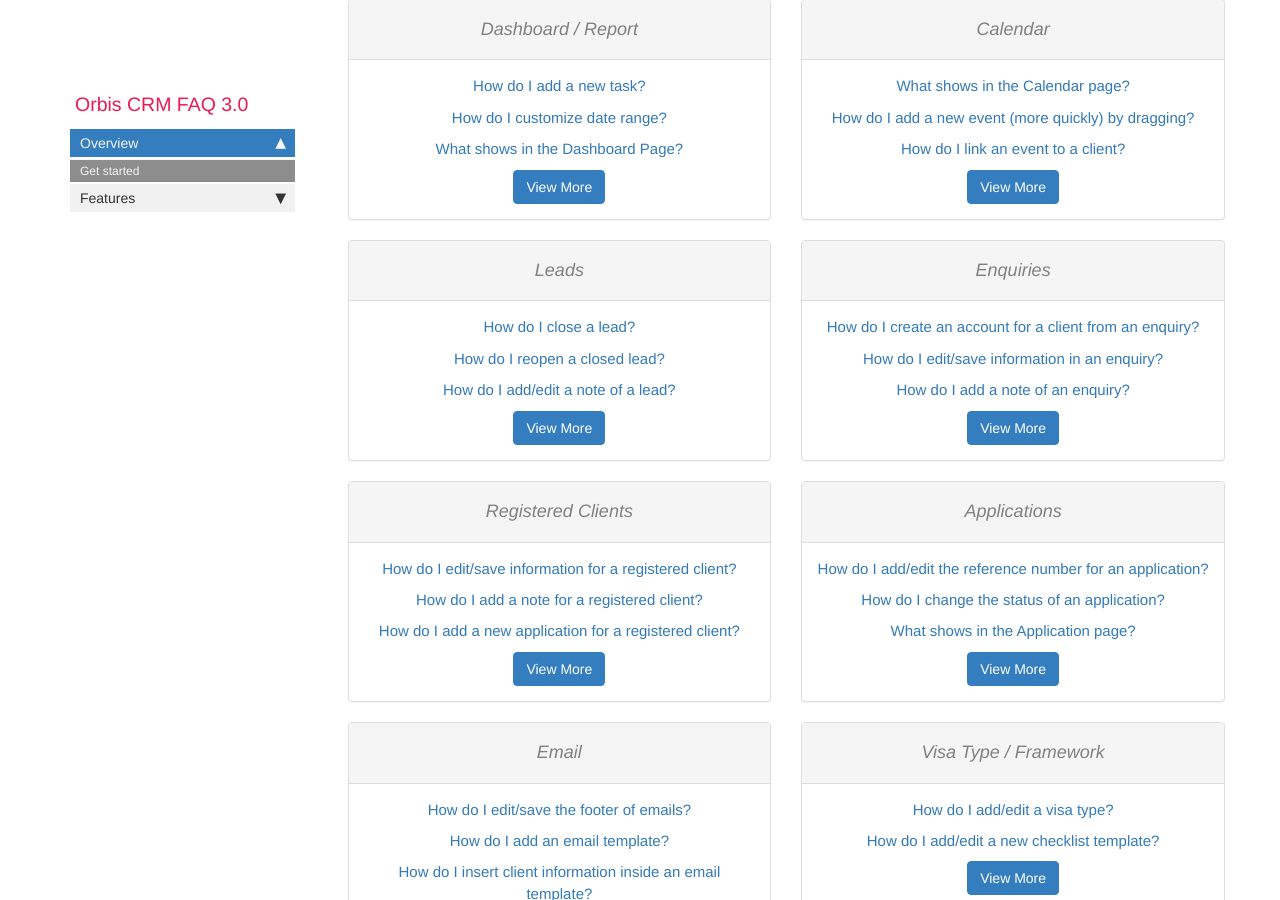
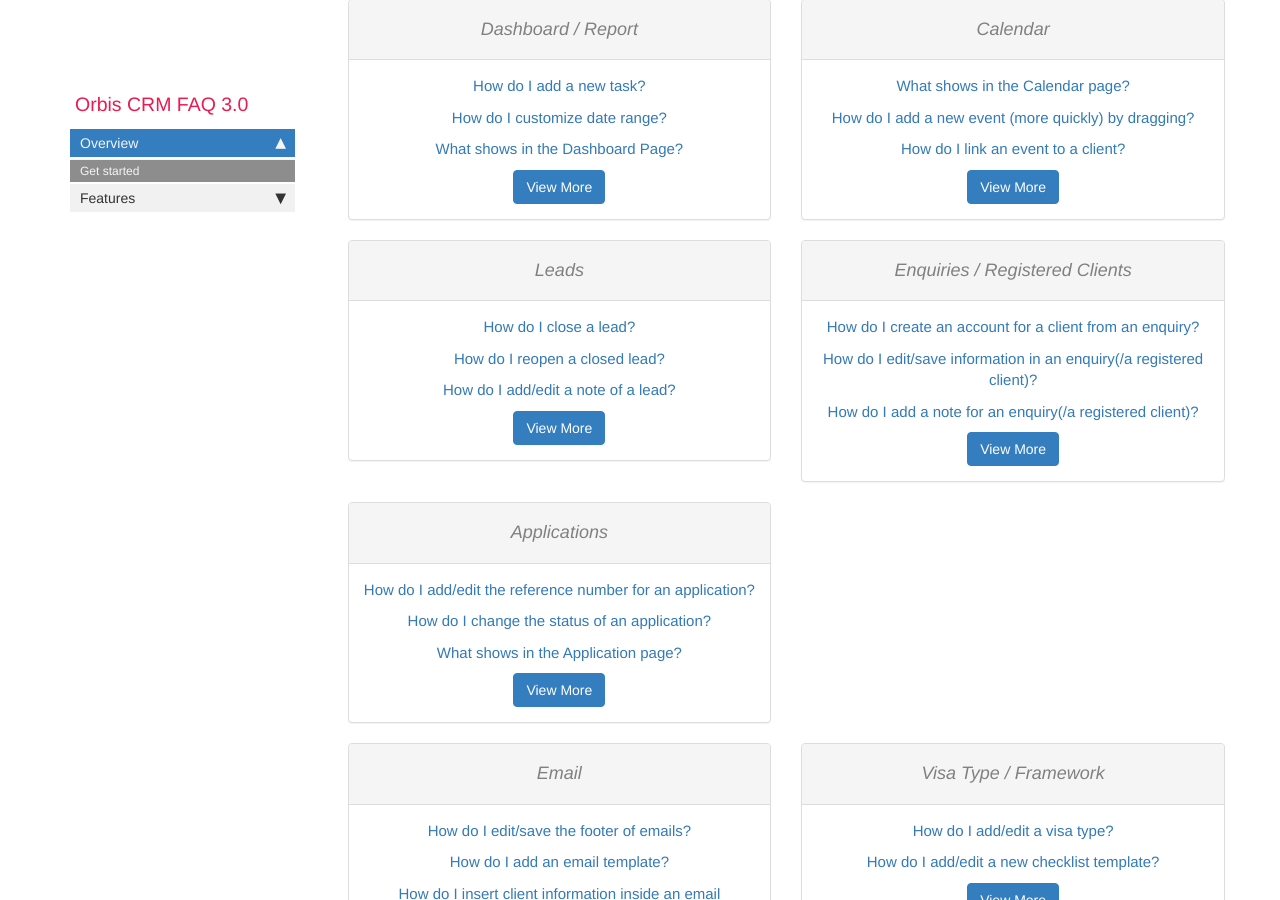
Before and after one commit to ndkhaivn/orbiscrm, a Jekyll site: the page built from pages/orbiscrm.faq/faq.md, in a window 1280 px wide and 900 px high, scrolled down 241 px. Built offline with Jekyll 4.4.1, drawn with Linux system fonts in a browser that asks for light colours; comment, search, counter and statistics services are not loaded.

```diff
--- a/pages/orbiscrm.faq/faq.md
+++ b/pages/orbiscrm.faq/faq.md
@@ -94,55 +94,30 @@ folder: orbiscrm.faq
         <div class="col-md-6 col-sm-6">
         <div class="panel panel-default text-center">
             <div class="panel-heading">
-                <h4>Enquiries</h4>
+                <h4>Enquiries / Registered Clients</h4>
             </div>
             <div class="panel-body">
                 <p>
-                    <a href="faq.enquiries.html#how-do-i-create-an-account-for-a-client-from-an-enquiry">
+                    <a href="faq.enquiries_clients.html#how-do-i-create-an-account-for-a-client-from-an-enquiry-a-registered-client">
                         How do I create an account for a client from an enquiry?
                     </a>
                 </p>
                 <p>
-                    <a href="faq.enquiries.html#how-do-i-edit-save-information-in-an-enquiry">
-                        How do I edit/save information in an enquiry?
+                    <a href="faq.enquiries_clients.html#how-do-i-edit-save-information-in-an-enquiry-a-registered-client">
+                        How do I edit/save information in an enquiry(/a registered client)?
                     </a>
                 </p>
                 <p>
-                    <a href="faq.enquiries.html#how-do-i-add-a-note-of-an-enquiry">
-                        How do I add a note of an enquiry?
+                    <a href="faq.enquiries_clients.html#how-do-i-add-a-note-for-an-enquiry-a-registered-client">
+                        How do I add a note for an enquiry(/a registered client)?
                     </a>
                 </p>
-                <a href="/faq.enquiries.html" class="btn btn-primary">View More</a>
+                <a href="/faq.enquiries_clients.html" class="btn btn-primary">View More</a>
             </div>
         </div>
     </div>
     </div>
     <div class="row">
-        <div class="col-md-6 col-sm-6">
-            <div class="panel panel-default text-center">
-                <div class="panel-heading">
-                    <h4>Registered Clients</h4>
-                </div>
-                <div class="panel-body">
-                    <p>
-                        <a href="faq.registered_clients.html#how-do-i-edit-save-information-for-a-registered-client">
-                            How do I edit/save information for a registered client?
-                        </a>
-                    </p>
-                    <p>
-                        <a href="faq.registered_clients.html#how-do-i-add-a-note-for-a-registered-client">
-                            How do I add a note for a registered client?
-                        </a>
-                    </p>
-                    <p>
-                        <a href="faq.registered_clients.html#how-do-i-add-a-new-application-for-a-registered-client">
-                            How do I add a new application for a registered client?
-                        </a>
-                    </p>
-                    <a href="faq.registered_clients.html" class="btn btn-primary">View More</a>
-                </div>
-            </div>
-        </div>
         <div class="col-md-6 col-sm-6">
         <div class="panel panel-default text-center">
             <div class="panel-heading">
```
Also changed, not shown: _data/sidebars/orbis_sidebar.yml (+2 -6 lines).
